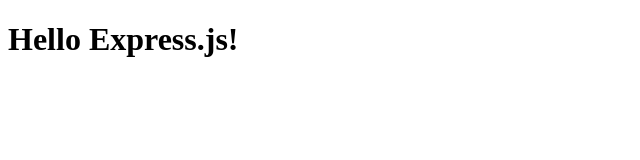
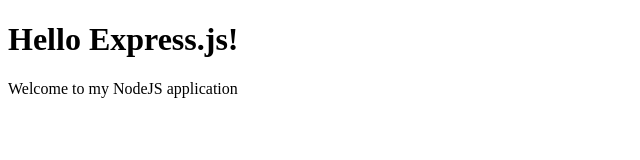
Before and after one commit to mefistofelerion/web-server, a website: page public/index.html in a window 1280 px wide. Shown: the whole page, without its empty margins (0-640 px from the left). Drawn offline with Linux system fonts and the light colour scheme.

Commit message:
adding paragraph in index.html

```diff
--- a/public/index.html
+++ b/public/index.html
@@ -6,5 +6,6 @@
 	</head>
 	<body>
 		<h1>Hello Express.js!</h1>
+		<p>Welcome to my NodeJS application</p>
 	</body>
 </html>
```
